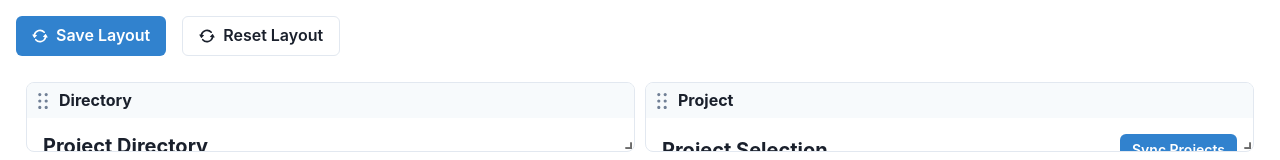
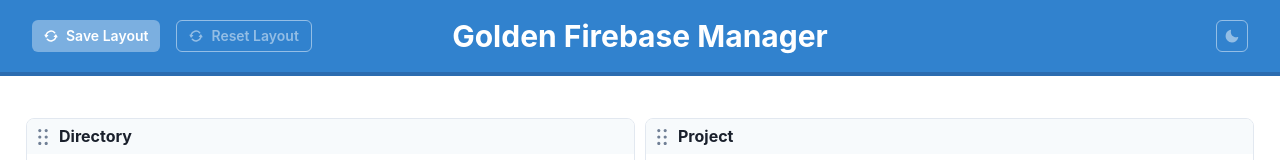
Before and after one commit to moderniselife/GFM, a React (Vite) app: page / in a window 1280 px wide. Shown: the top 160 px of the page. Built offline with nearby package versions, Linux system fonts and the light colour scheme; no server answers.

Commit message:
Styling Update

```diff
--- a/index.html
+++ b/index.html
@@ -7,6 +7,31 @@
   <meta name="viewport" content="width=device-width, initial-scale=1.0" />
   <meta name="description" content="Golden Firebase Manager - A desktop application for managing Firebase projects, deployments, emulators, and secrets">
   <meta name="theme-color" content="#4299E1">
+
+  <script>
+    (function() {
+      const colorMode = localStorage.getItem('chakra-ui-color-mode');
+      document.documentElement.style.setProperty('color-scheme', colorMode === 'dark' ? 'dark' : 'light');
+      document.documentElement.classList.toggle('dark', colorMode === 'dark');
+    })();
+  </script>
+
+  <style>
+    :root {
+      color-scheme: light;
+    }
+    :root.dark {
+      color-scheme: dark;
+    }
+    body {
+      background-color: var(--chakra-colors-white);
+      color: var(--chakra-colors-gray-800);
+    }
+    .dark body {
+      background-color: var(--chakra-colors-gray-900);
+      color: var(--chakra-colors-white);
+    }
+  </style>
 
   <!-- Security headers -->
   <meta http-equiv="Content-Security-Policy" content="default-src 'self'; connect-src 'self' ws://localhost:3001 http://localhost:3001; img-src 'self' data:; style-src 'self' 'unsafe-inline';">
--- a/src/App.tsx
+++ b/src/App.tsx
@@ -1,5 +1,6 @@
-import { Container, Box, Button, HStack, useToast, ChakraProvider } from "@chakra-ui/react";
-import { RepeatIcon } from "@chakra-ui/icons";
+import { Box, Button, HStack, useToast, Heading, Text, useColorMode, IconButton } from "@chakra-ui/react";
+import { useEffect } from 'react';
+import { RepeatIcon, MoonIcon, SunIcon } from "@chakra-ui/icons";
 import { Responsive, WidthProvider } from "react-grid-layout";
 import { Layout } from 'react-grid-layout';
 import { useLayout } from './contexts/LayoutContext';
@@ -28,7 +29,13 @@ const ResponsiveGridLayout = WidthProvider(Responsive);
 
 export default function App() {
   const { layouts, setLayouts, saveLayout, resetLayout } = useLayout();
+  const { colorMode, toggleColorMode } = useColorMode();
   const toast = useToast();
+
+  useEffect(() => {
+    document.documentElement.style.setProperty('color-scheme', colorMode === 'dark' ? 'dark' : 'light');
+    document.documentElement.classList.toggle('dark', colorMode === 'dark');
+  }, [colorMode]);
 
   const handleLayoutChange = (layout: Layout[], allLayouts: { [key: string]: Layout[] }) => {
     setLayouts(allLayouts);
@@ -55,24 +62,75 @@ export default function App() {
   return (
     <Provider>
       <LogsProvider>
-        <Box p={4}>
-          <HStack spacing={4} mb={4}>
+        <Box
+          bg="blue.500"
+          color="white"
+          p={4}
+          mb={4}
+          borderBottom="4px solid"
+          borderColor="blue.600"
+          position="sticky"
+          top={0}
+          zIndex={100}
+        >
+          <HStack
+            justify="space-between"
+            align="center"
+            maxW="container.xl"
+            mx="auto"
+            px={4}
+            height="40px"
+            position="relative"
+          >
+            {/* Left side */}
+            <HStack spacing={4} position="absolute" left={4}>
               <Button
                 leftIcon={<RepeatIcon />}
-              colorScheme="blue"
+                colorScheme="whiteAlpha"
                 onClick={handleSaveLayout}
+                size="sm"
               >
                 Save Layout
               </Button>
               <Button
                 leftIcon={<RepeatIcon />}
+                colorScheme="whiteAlpha"
                 variant="outline"
                 onClick={handleResetLayout}
+                size="sm"
               >
                 Reset Layout
               </Button>
             </HStack>
 
+            {/* Center */}
+            <Heading
+              size="lg"
+              textAlign="center"
+              width="100%"
+              position="absolute"
+              left="50%"
+              transform="translateX(-50%)"
+              pointerEvents="none"
+            >
+              Golden Firebase Manager
+            </Heading>
+
+            {/* Right side */}
+            <HStack spacing={4} position="absolute" right={4}>
+              <IconButton
+                aria-label="Toggle dark mode"
+                icon={colorMode === 'dark' ? <SunIcon /> : <MoonIcon />}
+                colorScheme="whiteAlpha"
+                variant="outline"
+                size="sm"
+                onClick={toggleColorMode}
+              />
+            </HStack>
+          </HStack>
+        </Box>
+
+        <Box p={4}>
           <ResponsiveGridLayout
             className="layout"
             layouts={layouts}
--- a/src/components/Panel.tsx
+++ b/src/components/Panel.tsx
@@ -1,4 +1,4 @@
-import { Box, Heading, HStack } from "@chakra-ui/react";
+import { Box, Heading, HStack, useColorModeValue } from "@chakra-ui/react";
 import { DragHandleIcon } from "@chakra-ui/icons";
 
 interface PanelProps {
@@ -7,6 +7,11 @@ interface PanelProps {
 }
 
 export function Panel({ title, children }: PanelProps) {
+  const bgColor = useColorModeValue('white', 'gray.800');
+  const headerBgColor = useColorModeValue('gray.50', 'gray.700');
+  const borderColor = useColorModeValue('gray.200', 'gray.600');
+  const textColor = useColorModeValue('gray.800', 'white');
+
   return (
     <Box
       height="100%"
@@ -16,19 +21,19 @@ export function Panel({ title, children }: PanelProps) {
       borderWidth="1px"
       borderRadius="lg"
       overflow="hidden"
-      bg="white"
-      _dark={{ bg: "gray.800" }}
+      bg={bgColor}
+      borderColor={borderColor}
+      color={textColor}
     >
       <HStack
         p={2}
-        bg="gray.50"
-        _dark={{ bg: "gray.700" }}
+        bg={headerBgColor}
         className="dragHandle"
         userSelect="none"
       >
         <DragHandleIcon
           cursor="move"
-          color="gray.500"
+          color={useColorModeValue('gray.500', 'gray.400')}
         />
         <Heading size="sm" flex="1">
           {title}
--- a/src/components/Provider.tsx
+++ b/src/components/Provider.tsx
@@ -1,12 +1,16 @@
-import { ChakraProvider } from "@chakra-ui/react"
+import { ChakraProvider, ColorModeScript } from "@chakra-ui/react"
 import { ProjectProvider } from "../contexts/ProjectContext"
+import { theme } from "../theme"
 
 export function Provider({ children }: { children: React.ReactNode }) {
     return (
-        <ChakraProvider>
-            <ProjectProvider>
-                {children}
-            </ProjectProvider>
-        </ChakraProvider>
+        <>
+            <ColorModeScript initialColorMode={theme.config.initialColorMode} />
+            <ChakraProvider theme={theme} resetCSS>
+                <ProjectProvider>
+                    {children}
+                </ProjectProvider>
+            </ChakraProvider>
+        </>
     )
 }
--- a/src/styles/Panels.css
+++ b/src/styles/Panels.css
@@ -35,7 +35,7 @@ html {
   background-color: var(--chakra-colors-gray-100);
 }
 
-[data-theme="dark"] .dragHandle:hover {
+[data-color-mode="dark"] .dragHandle:hover {
   background-color: var(--chakra-colors-gray-600);
 }
 
@@ -69,6 +69,52 @@ html {
   background-color: var(--chakra-colors-gray-100);
 }
 
-[data-theme="dark"] .dragHandle:hover {
+[data-color-mode="dark"] .dragHandle:hover {
   background-color: var(--chakra-colors-gray-600);
 }
+
+/* Dark mode styles */
+:root.dark {
+  background-color: var(--chakra-colors-gray-900);
+  color: var(--chakra-colors-white);
+}
+
+:root.dark .react-grid-item {
+  background-color: var(--chakra-colors-gray-800);
+  border-color: var(--chakra-colors-gray-600);
+}
+
+:root.dark .dragHandle {
+  background-color: var(--chakra-colors-gray-700);
+  color: var(--chakra-colors-white);
+}
+
+:root.dark .dragHandle:hover {
+  background-color: var(--chakra-colors-gray-600);
+}
+
+:root.dark .resize-handle {
+  background-color: var(--chakra-colors-gray-600) !important;
+}
+
+:root.dark .resize-handle:hover {
+  background-color: var(--chakra-colors-gray-500) !important;
+}
+
+:root.dark .resize-handle:active {
+  background-color: var(--chakra-colors-blue-500) !important;
+}
+
+/* Additional dark mode styles */
+:root.dark .react-grid-layout {
+  background-color: var(--chakra-colors-gray-900);
+}
+
+:root.dark .panel {
+  background-color: var(--chakra-colors-gray-800);
+  border-color: var(--chakra-colors-gray-600);
+}
+
+:root.dark .panel-header {
+  background-color: var(--chakra-colors-gray-700);
+}
--- /dev/null
+++ b/src/theme.ts
@@ -0,0 +1,34 @@
+import { extendTheme, type ThemeConfig } from "@chakra-ui/react";
+
+const config: ThemeConfig = {
+  initialColorMode: 'system',
+  useSystemColorMode: true,
+};
+
+const theme = extendTheme({
+  config,
+  styles: {
+    global: (props: any) => ({
+      body: {
+        bg: props.colorMode === 'dark' ? 'gray.900' : 'white',
+        color: props.colorMode === 'dark' ? 'white' : 'gray.900',
+      },
+      '.react-grid-layout': {
+        bg: props.colorMode === 'dark' ? 'gray.900' : 'white',
+      },
+      '.react-grid-item': {
+        bg: props.colorMode === 'dark' ? 'gray.800' : 'white',
+        borderColor: props.colorMode === 'dark' ? 'gray.600' : 'gray.200',
+      },
+    }),
+  },
+  components: {
+    Box: {
+      baseStyle: (props: any) => ({
+        bg: props.colorMode === 'dark' ? 'gray.800' : 'white',
+      }),
+    },
+  },
+});
+
+export { theme };
```
Lines whose indentation alone changed are shown as unchanged.
